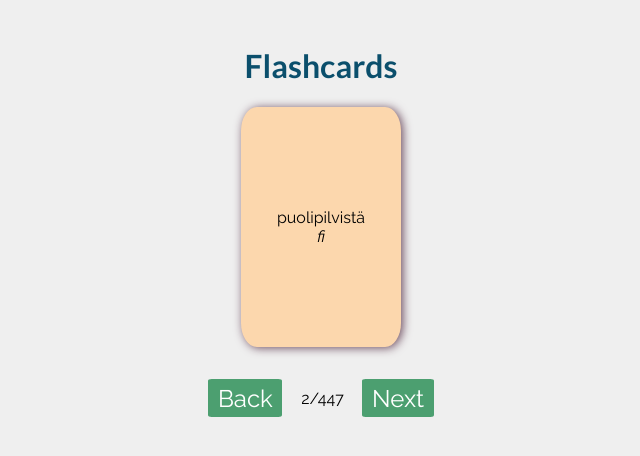
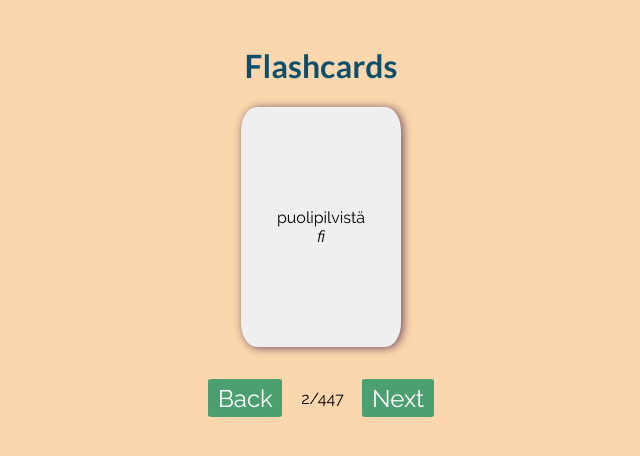
Before and after one commit to samlof/flashcards-site, a Next.js app in the folder frontend/: page / in a window 1280 px wide. Shown: the top 456 px of the page, without its empty margins (319-959 px from the left). Built offline with nearby package versions, Linux system fonts and the light colour scheme.

Commit message:
Fix some styles

```diff
--- a/frontend/src/components/App.js
+++ b/frontend/src/components/App.js
@@ -29,7 +29,8 @@ export default function App({ children }) {
           --color-orange: #fcd7ad;
           --color-brown: #6c4b5e;
           --color-red: #d55672;
-          background-color: #efefef;
+          --color-white: #efefef;
+          background-color: var(--color-orange);
         }
         .fade-in-out-enter {
           opacity: 0;
--- a/frontend/src/components/FlipCard.tsx
+++ b/frontend/src/components/FlipCard.tsx
@@ -9,11 +9,11 @@ const CardSide = styled.div<{ front: boolean }>`
   align-items: center;
   flex-direction: column;
   justify-content: center;
-  box-shadow: ${(props) => props.front && "-"}2px 1px 10px var(--color-brown);
+  box-shadow: 2px 1px 10px var(--color-brown);
   height: 30vh;
   width: 20vh;
   border-radius: 10%;
-  background-color: var(--color-orange);
+  background-color: var(--color-white);
 `;
 
 export interface CardWord {
```
